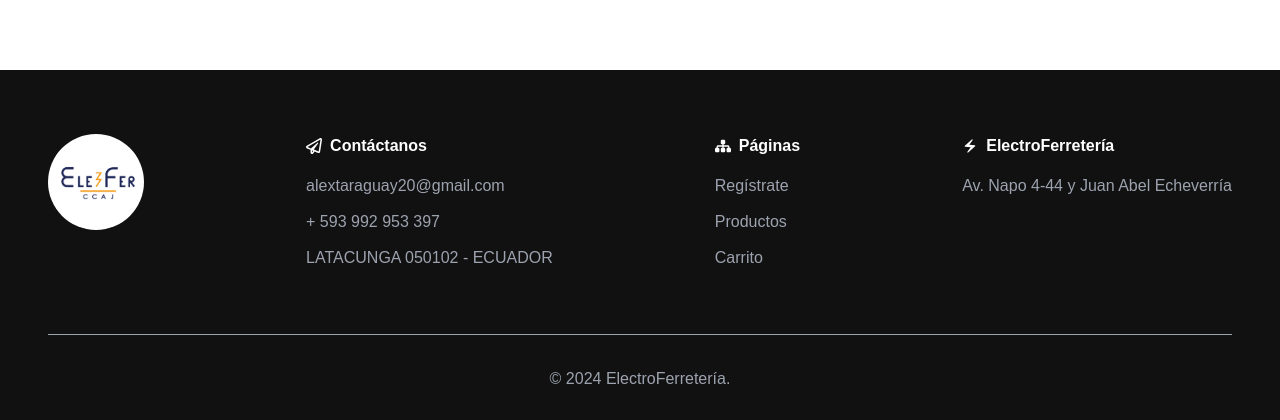
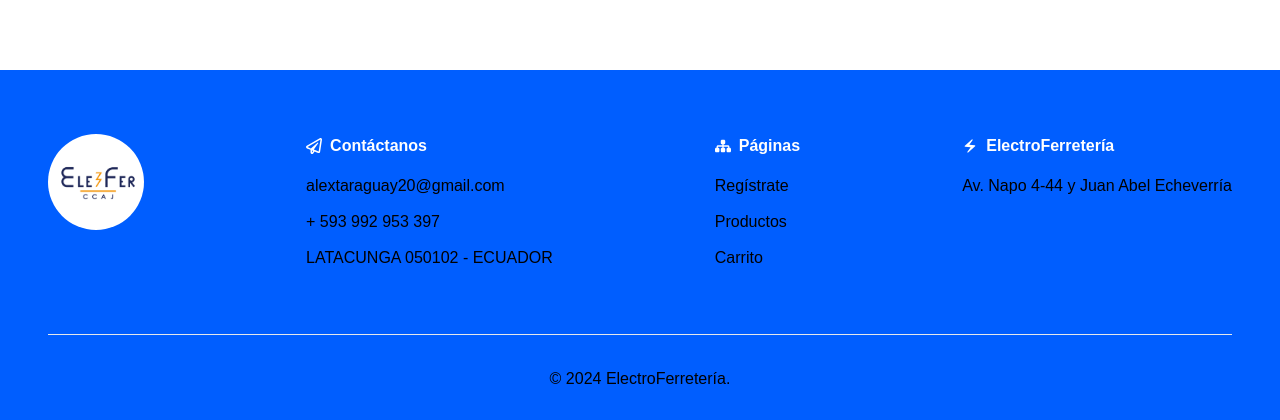
Before and after one commit to AlexYisus/TiendaFrontend, a React (Create React App) app: page /cart in a window 1280 px wide. Shown: the part 493-913 px from the top of the page. Built offline with nearby package versions, Linux system fonts and the light colour scheme; no server answers.

Commit message:
cambios menores 30

```diff
--- a/src/components/home/Banner.js
+++ b/src/components/home/Banner.js
@@ -217,20 +217,19 @@ function Example({
         <div className="flex flex-col items-center justify-center space-y-4 text-center">
 
           <div className="flex flex-col justify-center items-center">
-            <h1 className="text-4xl font-bold tracking-tighter sm:text-2xl md:text-3xl lg:text-5xl/none text-black drop-shadow-lg">
-              Bienvenido a ElectroFerretería CCAJ tu tienda de confianza
+            <h1 className="text-4xl font-bold tracking-tighter sm:text-2xl md:text-3xl lg:text-5xl/none text-[#005eff] drop-shadow-lg">
+              Bienvenido a ElectroFerretería CCAJ
             </h1>
+            <p className="mx-auto max-w-[700px] text-black text-xl md:text-4xl drop-shadow mt-4">
+              tu tienda de confianza
+            </p>
+            <p className="mx-auto max-w-[700px] text-[#ffa100] text-xl md:text-4xl drop-shadow mt-4">
+              Las mejores herramientas y materiales
+            </p>
             <p className="mx-auto max-w-[700px] text-black text-xl md:text-2xl drop-shadow mt-4">
-              Las mejores herramientas y materiales para tus proyectos, ahora a un clic de distancia
+              ahora a un clic de distancia
             </p>
-            <div className="w-full max-w-2xl space-y-2 mt-6">
-              <SearchBoxHero
-                search={search}
-                onChange={onChange}
-                onSubmit={onSubmit}
-                categories={categories}
-              />
-            </div>
+
             <div className="mt-12 flex justify-center space-x-8 text-black">
               <div className="text-center">
               <p className="text-4xl font-bold">Calidad</p>
@@ -243,6 +242,14 @@ function Example({
                 <p className="text-4xl font-bold">Garantía</p>
                 <p className="text-sm">100% Asegurada</p>
               </div>
+            </div>
+            <div className="w-full max-w-2xl space-y-2 mt-6">
+              <SearchBoxHero
+                search={search}
+                onChange={onChange}
+                onSubmit={onSubmit}
+                categories={categories}
+              />
             </div>
           </div>
         </div>
--- a/src/components/navigation/Footer.js
+++ b/src/components/navigation/Footer.js
@@ -111,7 +111,7 @@ const navigation = {
 
 export default function Footer() {
   return (
-    <footer className="bg-[#111111] w-full pt-16 pb-8 px-12 max-md:px-6" aria-labelledby="footer-heading">
+    <footer className="bg-[#005eff] w-full pt-16 pb-8 px-12 max-md:px-6" aria-labelledby="footer-heading">
       <div className="w-full flex flex-col justify-center items-center">
         <div className="w-full flex justify-between items-start gap-x-6 max-md:flex-col max-md:gap-y-12">
           <div className="bg-white h-24 w-24 rounded-full flex justify-center items-center">
@@ -121,7 +121,7 @@ export default function Footer() {
               alt=""
             />
           </div>
-          <div className="text-gray-400">
+          <div className="text-black-400">
             <h1 className="text-md font-semibold mb-4 text-white flex justify-start items-center gap-x-2"><FaRegPaperPlane />
               Contáctanos</h1>
             <ul className="space-y-3">
@@ -130,7 +130,7 @@ export default function Footer() {
               <li className="uppercase">Latacunga 050102 - Ecuador</li>
             </ul>
           </div>
-          <div className="text-gray-400">
+          <div className="text-black-400">
             <h1 className="text-md font-semibold mb-4 text-white flex justify-start items-center gap-x-2"><FaSitemap />
               Páginas</h1>
             <ul className="space-y-3">
@@ -139,7 +139,7 @@ export default function Footer() {
               <li className="hover:text-gray-600 duration-300"><a href="/cart">Carrito</a></li>
             </ul>
           </div>
-          <div className="text-gray-400 max-w-xs">
+          <div className="text-black-400 max-w-xs">
             <h1 className="text-md font-semibold mb-4 text-white flex justify-start items-center gap-x-2"><MdOutlineElectricBolt />
               ElectroFerretería</h1>
             <p>
@@ -147,8 +147,8 @@ export default function Footer() {
             </p>
           </div>
         </div>
-        <div className="mt-16 max-md:mt-12 border-t border-gray-400 pt-8 md:flex md:items-center md:justify-center w-full">
-          <p className="text-base text-gray-400 md:mt-0 md:border-1 text-center">
+        <div className="mt-16 max-md:mt-12 border-t border-black-400 pt-8 md:flex md:items-center md:justify-center w-full">
+          <p className="text-base text-black-400 md:mt-0 md:border-1 text-center">
             &copy; 2024 ElectroFerretería.
           </p>
         </div>
--- a/src/components/navigation/Navbar.js
+++ b/src/components/navigation/Navbar.js
@@ -158,7 +158,7 @@ function Navbar({
         leaveFrom="transform opacity-100 scale-100"
         leaveTo="transform opacity-0 scale-95"
       >
-        <Menu.Items className="origin-top-right absolute right-0 mt-2 w-56 rounded-md shadow-lg bg-white ring-1 ring-black ring-opacity-5 focus:outline-none">
+        <Menu.Items className=" bg-[#005eff] origin-top-right absolute right-0 mt-2 w-56 rounded-md shadow-lg ring-1 ring-black ring-opacity-5 focus:outline-none">
           <div className="py-1">
             <Menu.Item>
               {({ active }) => (
```
